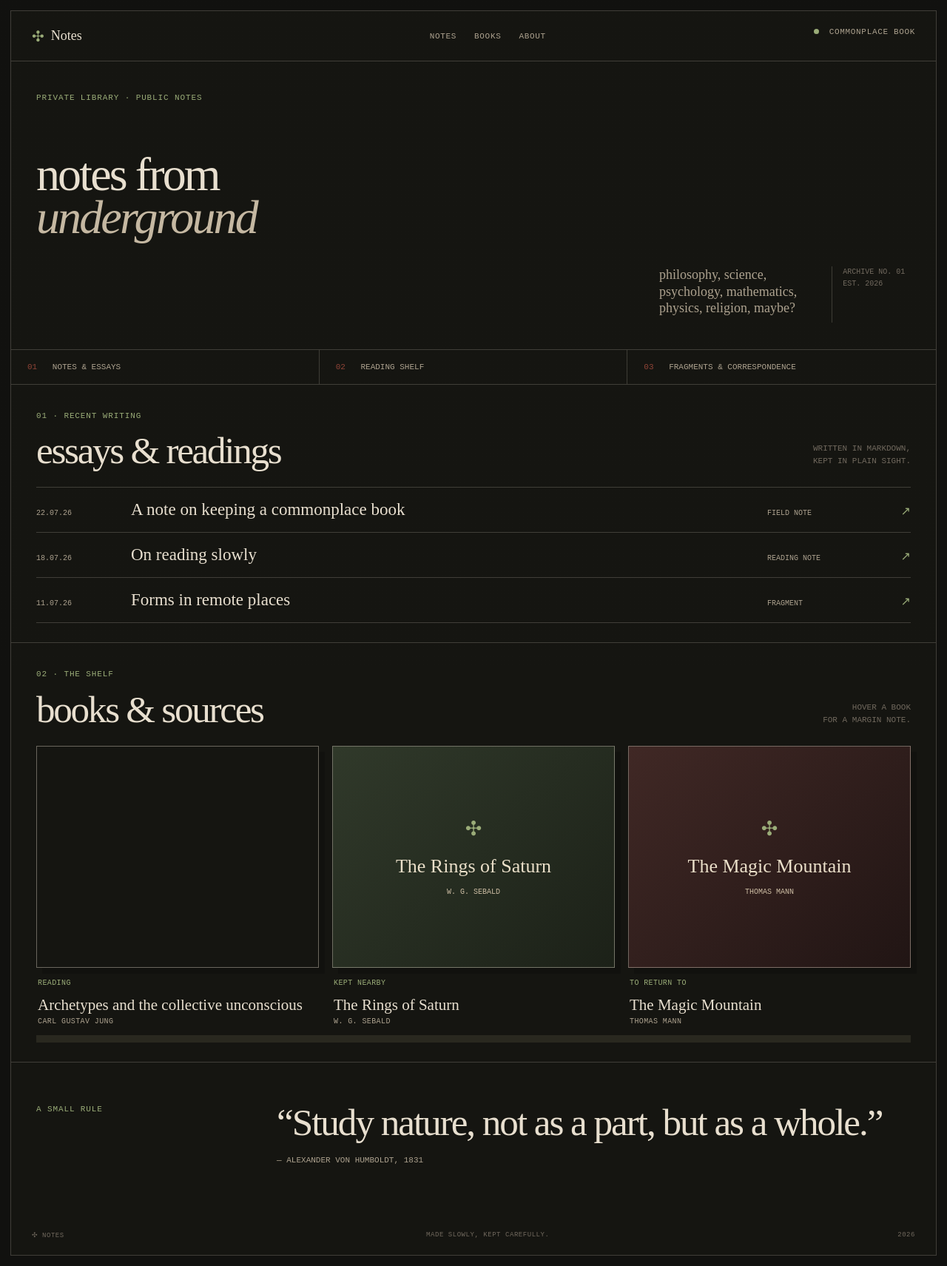
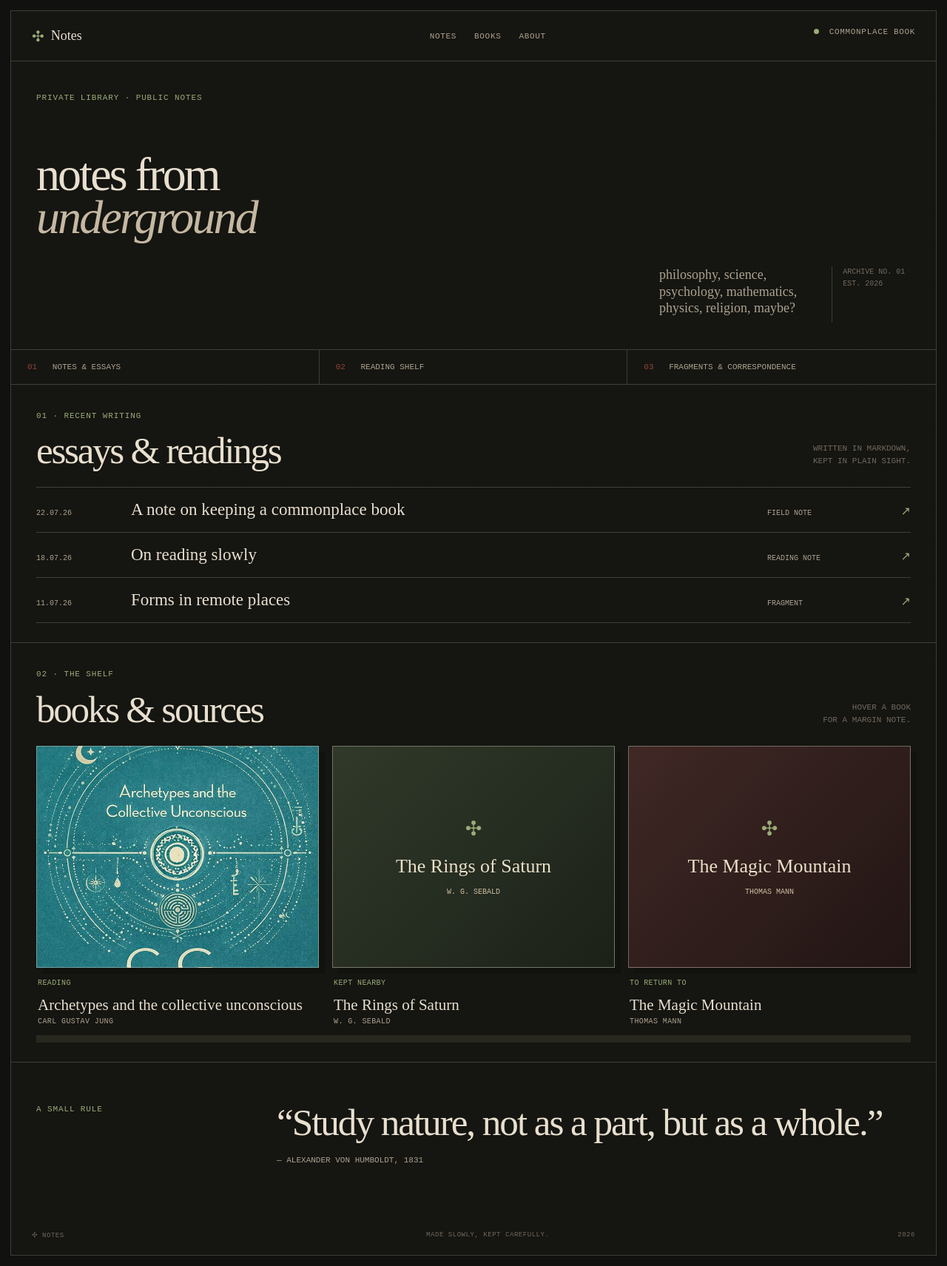
Before and after one commit to rseyfullayev/blog, a Jekyll site: the page built from index.html, in a window 1280 px wide. Shown: the whole page at 74% size. Built offline with Jekyll 4.4.1, drawn with Linux system fonts in a browser that asks for light colours.

Commit message:
Update cover image path for 'Archetypes and the collective unconscious'

```diff
--- a/_data/books.yml
+++ b/_data/books.yml
@@ -2,7 +2,7 @@
   author: "Carl Gustav Jung"
   status: "Reading"
   note: "A companion for unfinished thoughts."
-  cover: "./archetypes_and_unconscious.jpg"
+  cover: "/assets/archetypes_and_unconscious.jpg"
 
 - title: "The Rings of Saturn"
   author: "W. G. Sebald"
```
